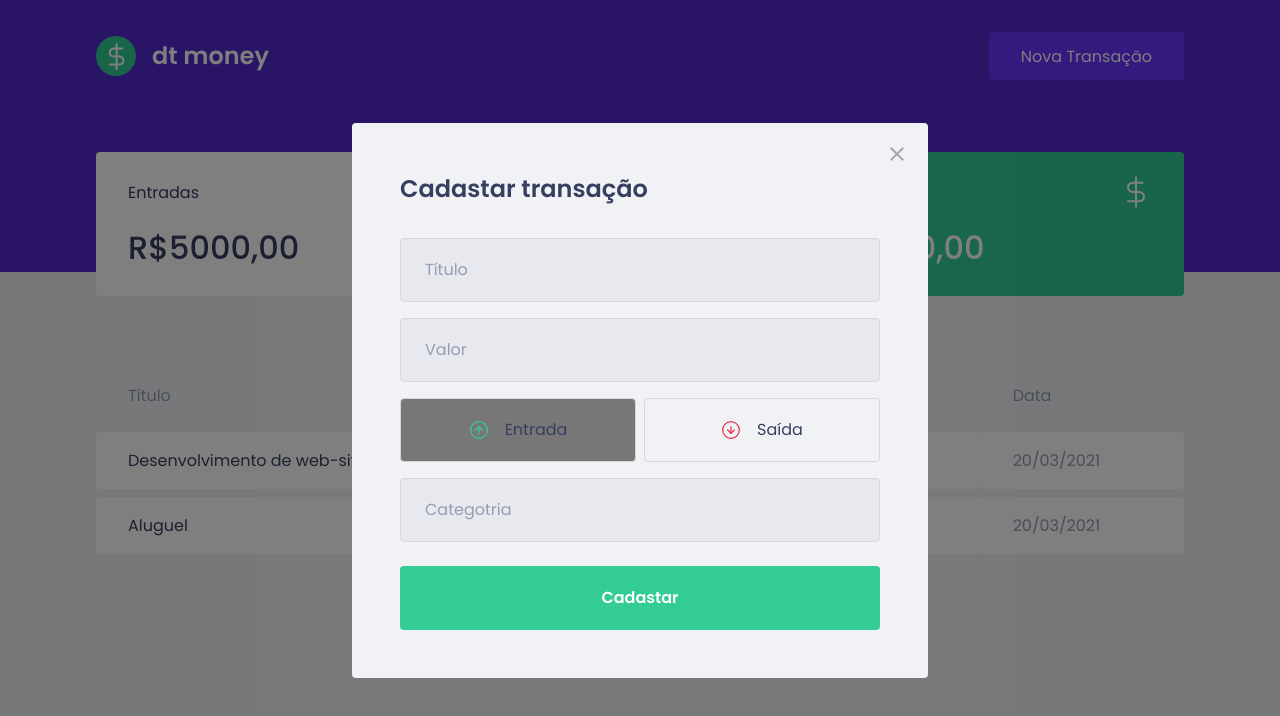
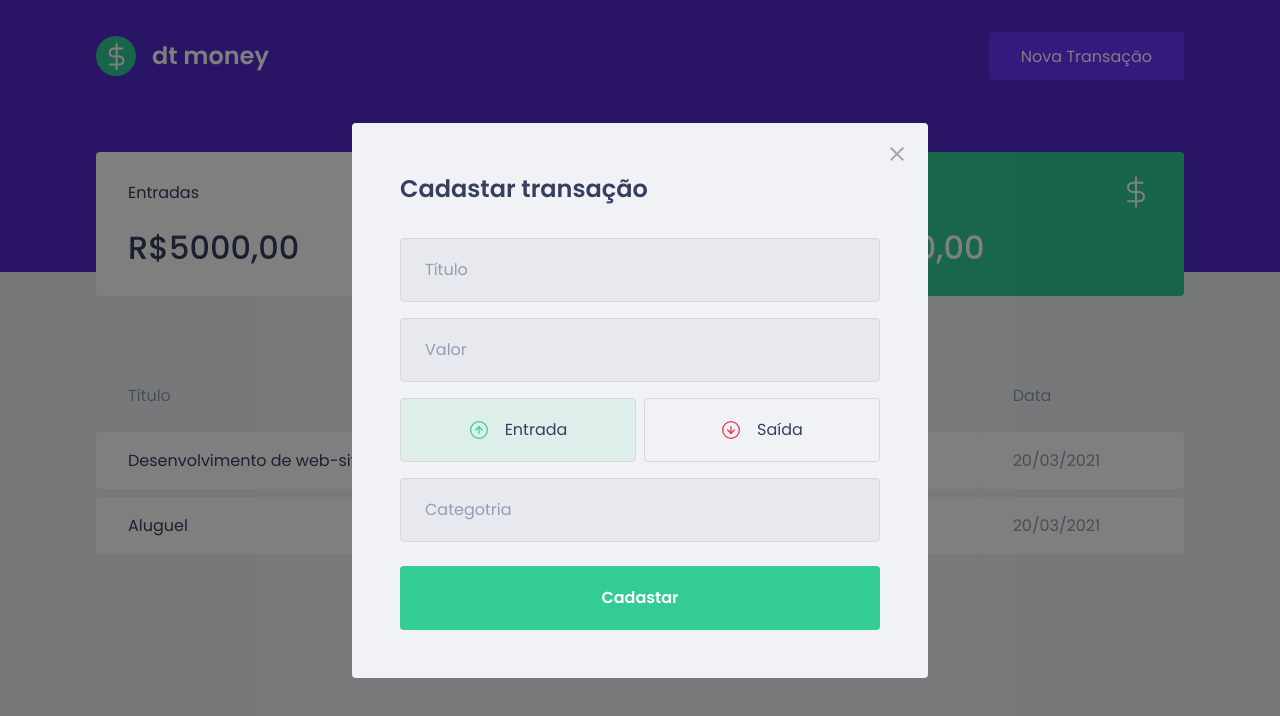
Before and after one commit to arcanjomitsuo/ignite-dtmoney, a React (Create React App) app: page / in a window 1280 px wide. Both pictures are taken after a click on the button "Nova Transação". Shown: the top 716 px of the page. Built offline with nearby package versions, Linux system fonts and the light colour scheme; no server answers; what miragejs would draw is missing.

Commit message:
Cores dos botões

```diff
--- a/src/components/NewTransactionModal/index.tsx
+++ b/src/components/NewTransactionModal/index.tsx
@@ -42,6 +42,7 @@ export function NewTransactionModal({
 						type='button'
 						onClick={() => setType('deposit')}
 						isActive={type === 'deposit'}
+						activeColor='green'
 					>
 						<img src={incomeImg} alt='Entrada' />
 						<span>Entrada</span>
@@ -51,6 +52,7 @@ export function NewTransactionModal({
 						type='button'
 						onClick={() => setType('wirhdraw')}
 						isActive={type === 'wirhdraw'}
+						activeColor='red'
 					>
 						<img src={outcomeImg} alt='Saída' />
 						<span>Saída</span>
--- a/src/components/NewTransactionModal/styles.ts
+++ b/src/components/NewTransactionModal/styles.ts
@@ -1,4 +1,4 @@
-import { darken } from 'polished';
+import { darken, transparentize } from 'polished';
 import styled from 'styled-components';
 
 export const Container = styled.div`
@@ -61,14 +61,23 @@ export const TransactionTypeContainer = styled.div`
 
 interface RadioBoxProps {
 	isActive: boolean;
+	activeColor: 'green' | 'red';
 }
+
+const colors = {
+	red: '#E52E40',
+	green: '#33CC95',
+};
 
 export const RadioBox = styled.button<RadioBoxProps>`
 	height: 4rem;
 	border: 1px solid #d7d7d7;
 	border-radius: 0.25rem;
 
-	background: ${(props) => (props.isActive ? '#777' : 'transparent')};
+	background: ${(props) =>
+		props.isActive
+			? transparentize(0.9, colors[props.activeColor])
+			: 'transparent'};
 
 	display: flex;
 	align-items: center;
```
